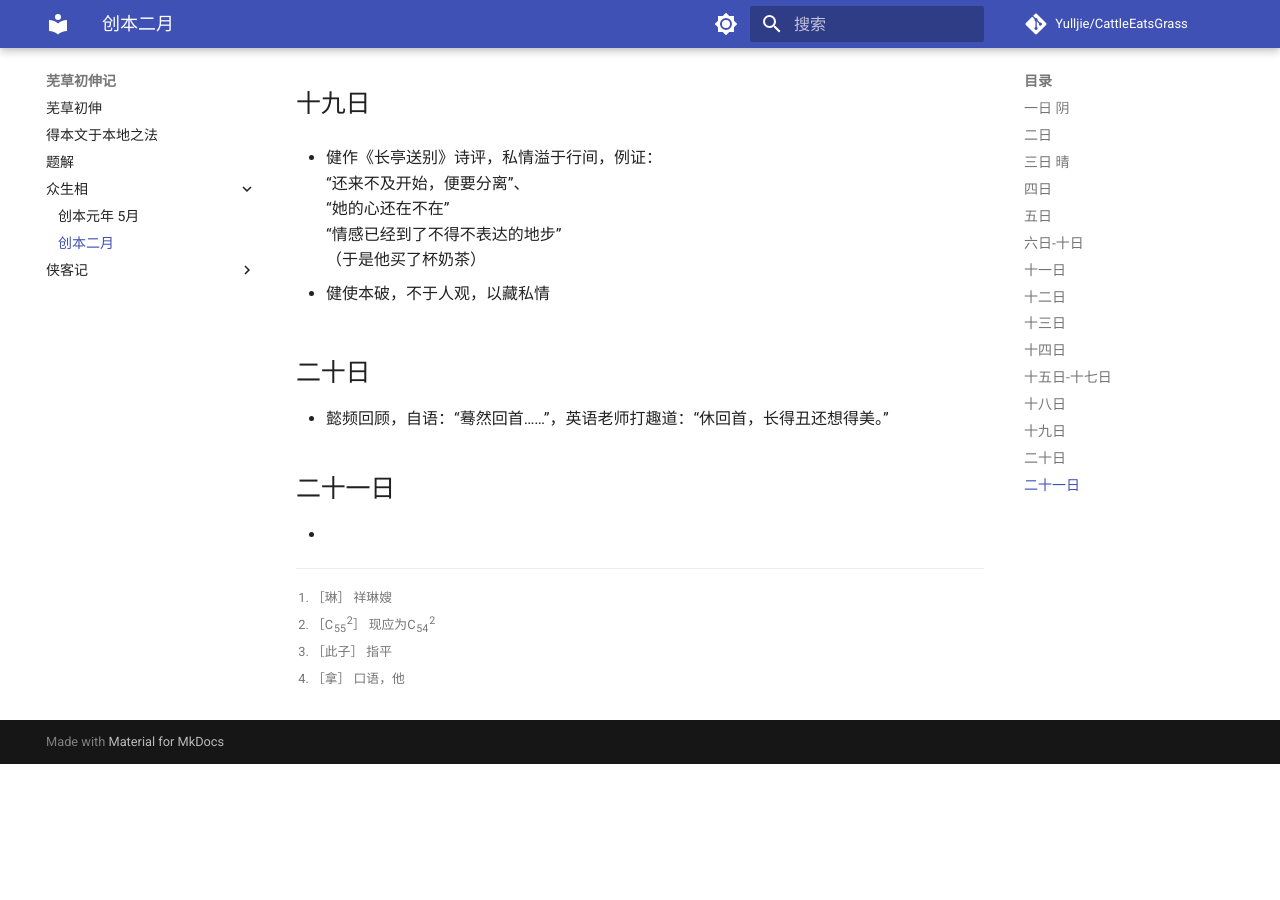
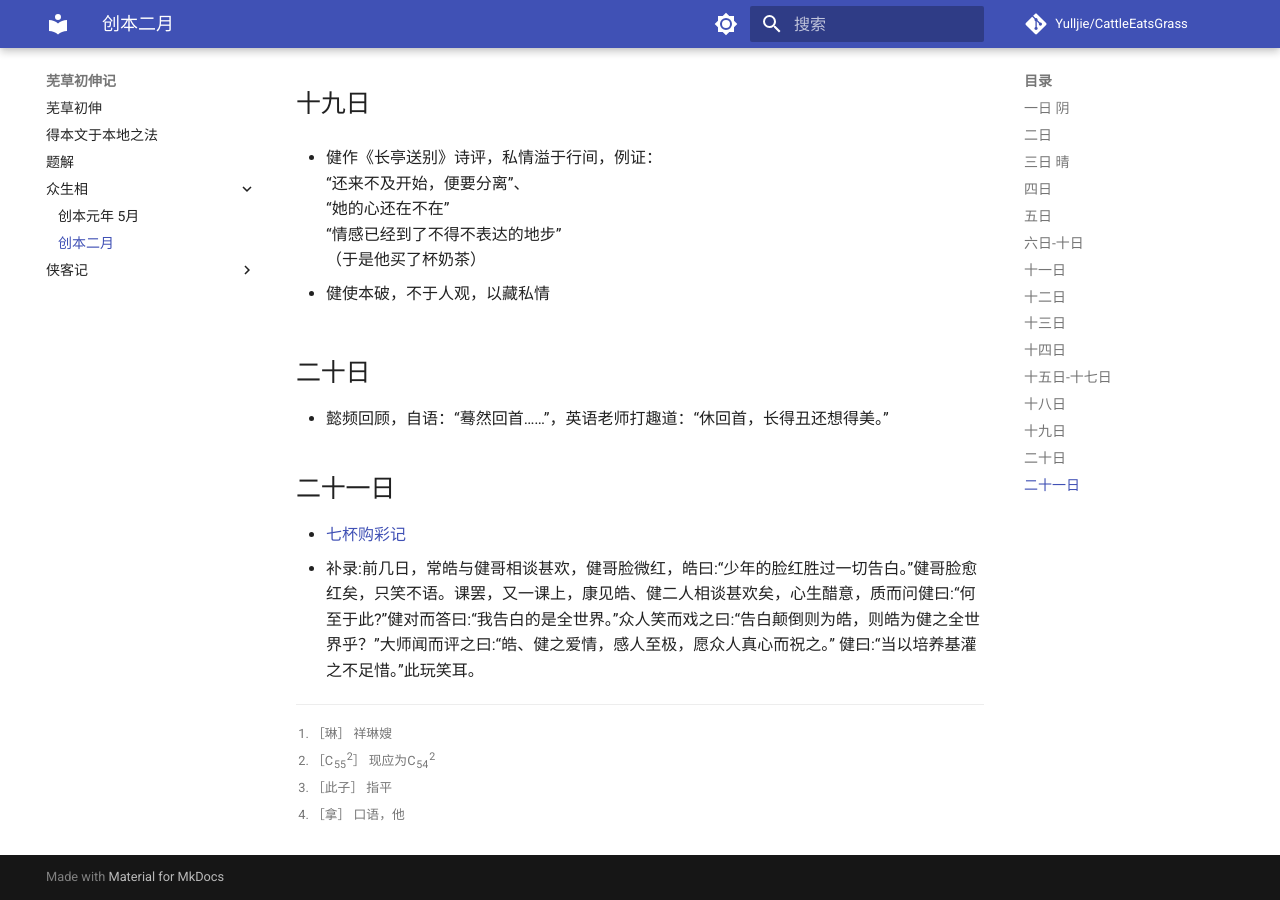
Before and after one commit to Yulljie/CattleEatsGrass, an MkDocs documentation site: the page built from docs/众生相/01.md, in a window 1280 px wide and 900 px high, scrolled down 3374 px. Built offline with MkDocs 1.6.1 and Material for MkDocs 9.7.7, drawn with Linux system fonts in a browser that asks for light colours; comment, search, counter and statistics services are not loaded; before the commit the page ends 4138 px from its top, so only the background shows below that.

Commit message:
Update 01.md

```diff
--- a/docs/众生相/01.md
+++ b/docs/众生相/01.md
@@ -113,4 +113,6 @@
 
 ## 二十一日
 
-*
+* [七杯购彩记](../侠客记/七杯购彩记.md)
+* 补录:前几日，常皓与健哥相谈甚欢，健哥脸微红，皓曰:“少年的脸红胜过一切告白。”健哥脸愈红矣，只笑不语。课罢，又一课上，康见皓、健二人相谈甚欢矣，心生醋意，质而问健曰:“何至于此?”健对而答曰:“我告白的是全世界。”众人笑而戏之曰:“告白颠倒则为皓，则皓为健之全世界乎？”大师闻而评之曰:“皓、健之爱情，感人至极，愿众人真心而祝之。”
+健曰:“当以培养基灌之不足惜。”此玩笑耳。
```
